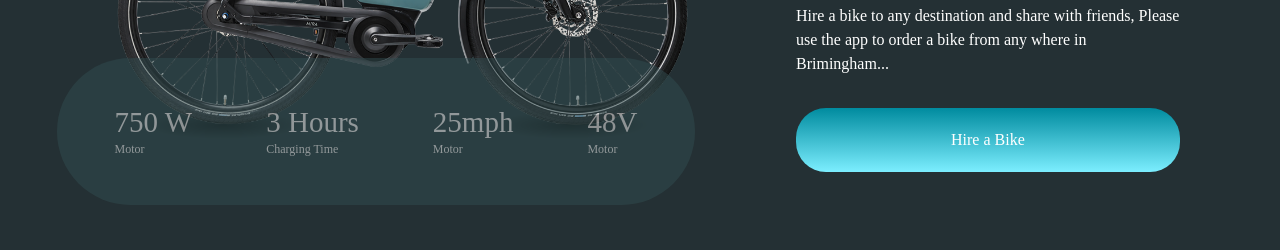
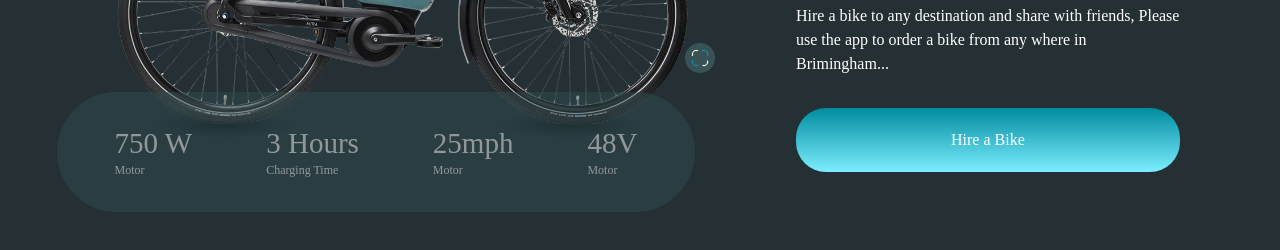
Before and after one commit to Nadia-Momo/bootstrap_exam, a plain HTML site: page index.html in a window 1280 px wide. Shown: the part 436-686 px from the top of the page. Drawn offline with nearby package versions, Linux system fonts and the light colour scheme; a web font is replaced by a local one.

Commit message:
all done

```diff
--- a/css/style.css
+++ b/css/style.css
@@ -59,12 +59,12 @@ padding-bottom:12px;
     background: #314D50;
     color:#FFFFFF;
     width:638px;
-    height:147px;
+    height:120px;
     justify-content: center;
     align-items: center;
 border-radius: 80px;
 position:absolute;
-bottom:42px;
+bottom:35px;
 left:57px;
 opacity:0.5;
 
@@ -115,3 +115,11 @@ color:#FFFFFF;
 .icons{
     margin-top:35px;
 }
+.scanner img{
+    width:30px;
+    height:30px;
+  position:absolute;
+      top: 360px;
+    left: 685px;
+
+}
--- a/index.html
+++ b/index.html
@@ -65,7 +65,12 @@
                     <h1>48V</h1>
                     <p>Motor</p>
                 </div>
+
             </div>
+            <div class="scanner">
+                <img src="images/Frame 14.png" alt="">
+            </div>
+
         </div>
        <div class="col-lg-5">
     <div class="banner_text">
```
